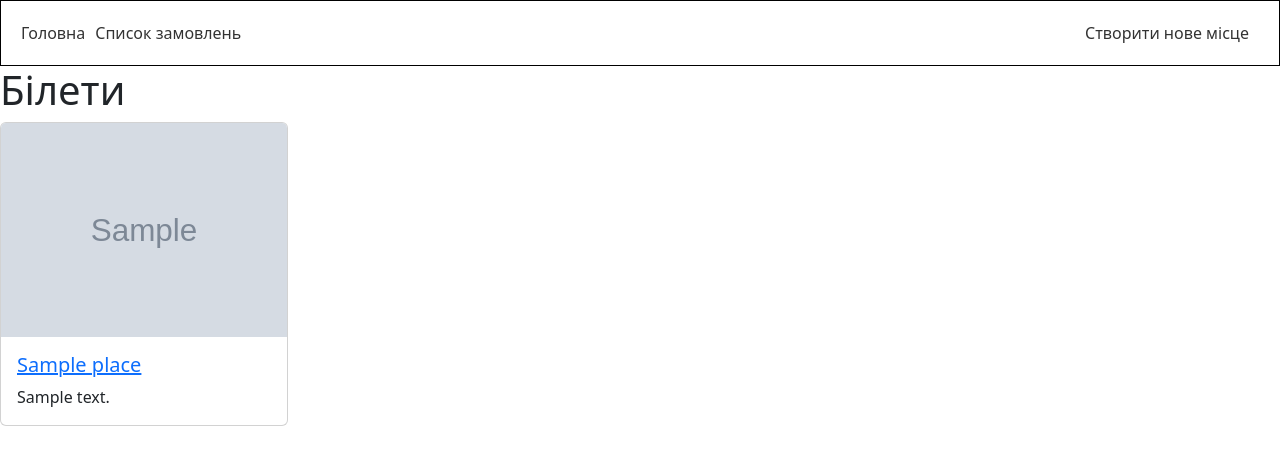
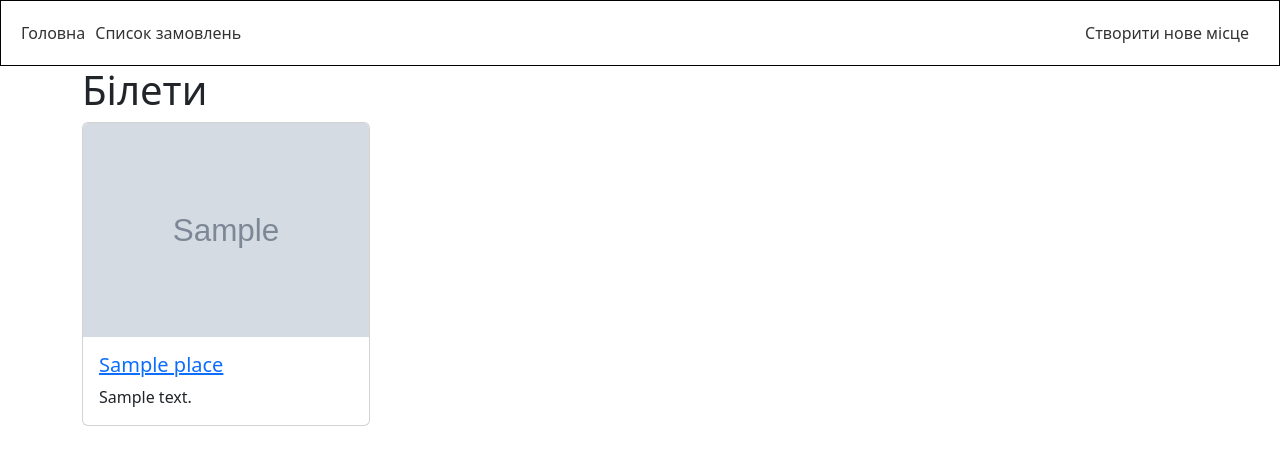
Before and after one commit to whisos/traim_tickets, a Django app: template templates/tickets/place_list.html in a window 1280 px wide. Shown: the top 465 px of the page. Run offline with Django 3.2, Linux system fonts and the light colour scheme; the template is opened without the code that fills it: most values are stand-ins (such as "Sample title", 1, 10 or a date in 2020); grey boxes marked "Sample" are stand-in pictures.

Commit message:
Нормальное отображение

```diff
--- a/templates/base.html
+++ b/templates/base.html
@@ -8,9 +8,11 @@
 </head>
 <body>
     {% include "header.html" %}
+    <main class = "container">
     {% block content %}
 
     {% endblock %}
+    </main>
 <script src="https://cdn.jsdelivr.net/npm/bootstrap@5.3.3/dist/js/bootstrap.bundle.min.js" integrity="sha384-YvpcrYf0tY3lHB60NNkmXc5s9fDVZLESaAA55NDzOxhy9GkcIdslK1eN7N6jIeHz" crossorigin="anonymous"></script>
 </body>
 </html>
--- a/templates/tickets/place_list.html
+++ b/templates/tickets/place_list.html
@@ -9,7 +9,7 @@
     <div class="main-content">
         <h1>Білети</h1>
         {% for place in places %}
-        <div class="card" style="width: 18rem;">
+        <div class="card mb-3" style="width: 18rem; display: inline-block;">
             <img src= "{{ place.image.url }}" class="card-img-top" alt="..." style="max-height: 214px; max-width: 286;">
             <div class="card-body">
               <a href="{% url 'tickets:place_detail' place.pk %}"><h5 class="card-title">{{ place.place }}</h5></a>
```
Also changed, not shown: media/place_media/photo_2024-04-26_00-43-54_pkXuBLE.jpg (added).
